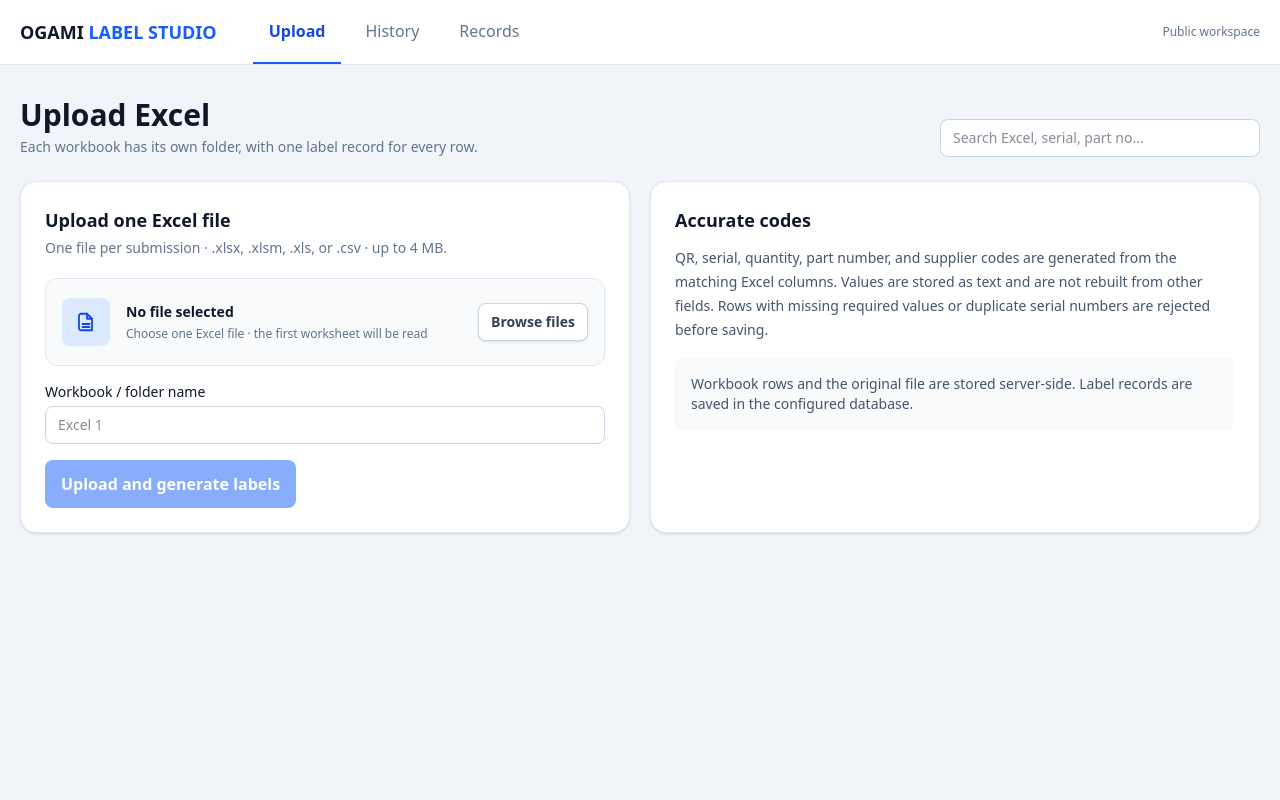
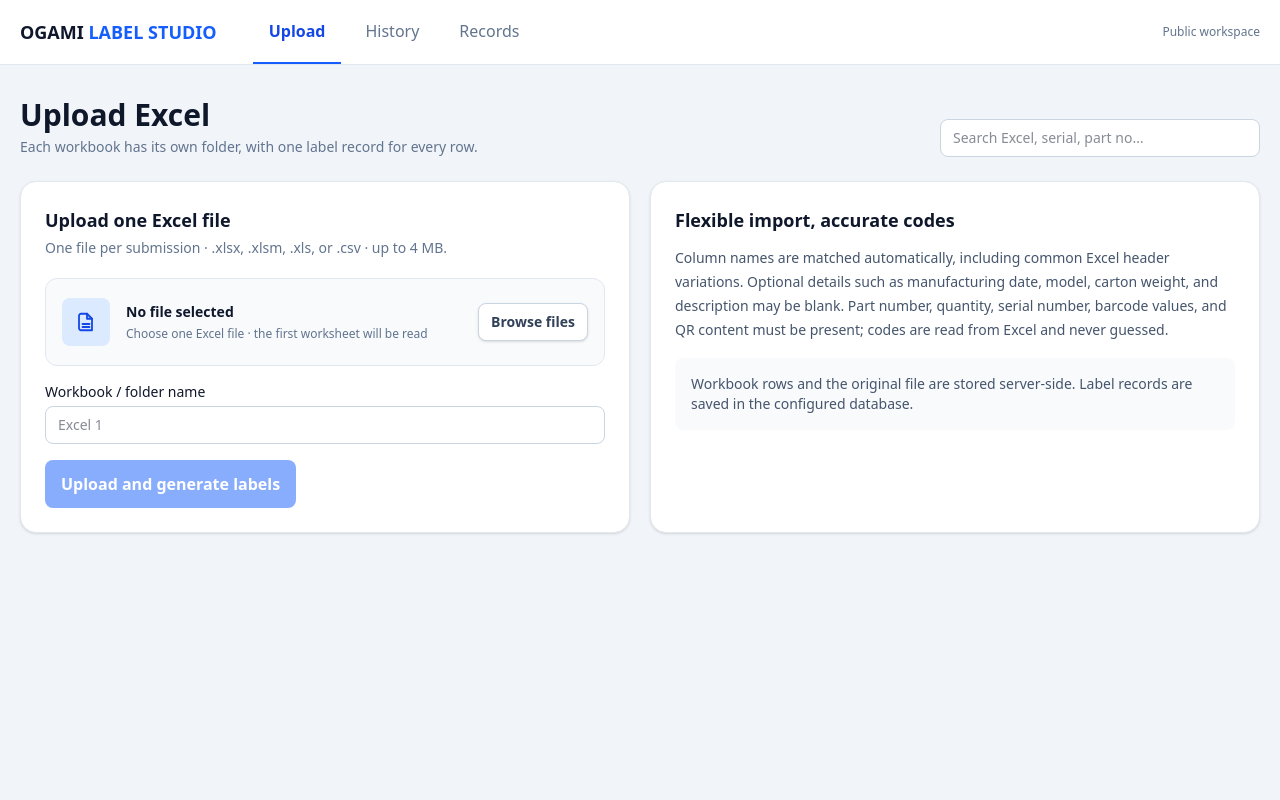
Before and after one commit to DevKurtz/Ogami_Label, a Laravel app: page / in a window 1280 px wide. Run offline with Laravel 12, Linux system fonts and the light colour scheme; data that the repository does not hold is empty; style sheets or scripts are compiled from the project's sources.

Commit message:
Explain flexible Excel import requirements

```diff
--- a/resources/js/components/App.vue
+++ b/resources/js/components/App.vue
@@ -148,7 +148,7 @@ onMounted(async () => { try { await refreshBatches(); } catch (exception) { erro
           </button>
           <p v-if="loading" role="status" class="mt-3 text-sm text-blue-700">Uploading and validating your file. Keep this page open; confirmation will appear once it has been saved.</p>
         </article>
-        <article class="rounded-2xl border border-slate-200 bg-white p-6 shadow-sm"><h2 class="text-lg font-bold">Accurate codes</h2><p class="mt-3 text-sm leading-6 text-slate-600">QR, serial, quantity, part number, and supplier codes are generated from the matching Excel columns. Values are stored as text and are not rebuilt from other fields. Rows with missing required values or duplicate serial numbers are rejected before saving.</p><p class="mt-4 rounded-lg bg-slate-50 p-4 text-sm text-slate-600">Workbook rows and the original file are stored server-side. Label records are saved in the configured database.</p></article>
+        <article class="rounded-2xl border border-slate-200 bg-white p-6 shadow-sm"><h2 class="text-lg font-bold">Flexible import, accurate codes</h2><p class="mt-3 text-sm leading-6 text-slate-600">Column names are matched automatically, including common Excel header variations. Optional details such as manufacturing date, model, carton weight, and description may be blank. Part number, quantity, serial number, barcode values, and QR content must be present; codes are read from Excel and never guessed.</p><p class="mt-4 rounded-lg bg-slate-50 p-4 text-sm text-slate-600">Workbook rows and the original file are stored server-side. Label records are saved in the configured database.</p></article>
       </section>
 
       <section v-if="activePage==='history' || activePage==='record'" class="grid gap-5 lg:grid-cols-[390px_1fr]">
```
